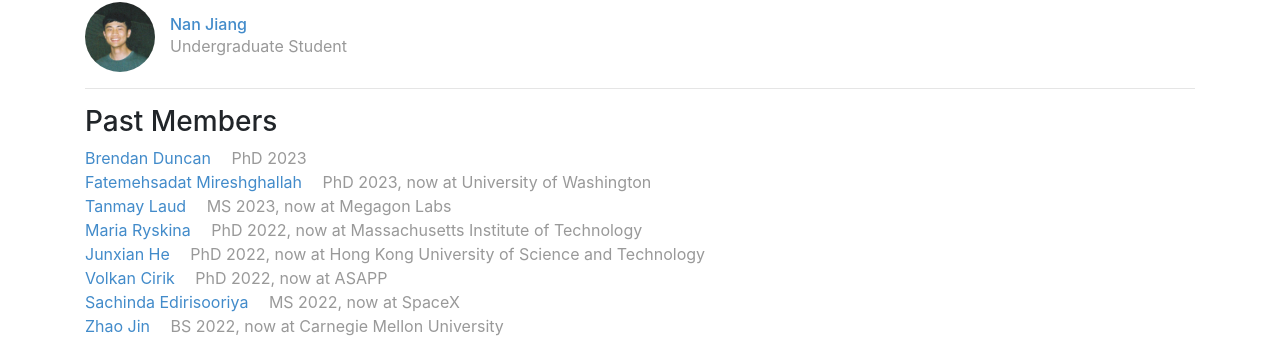
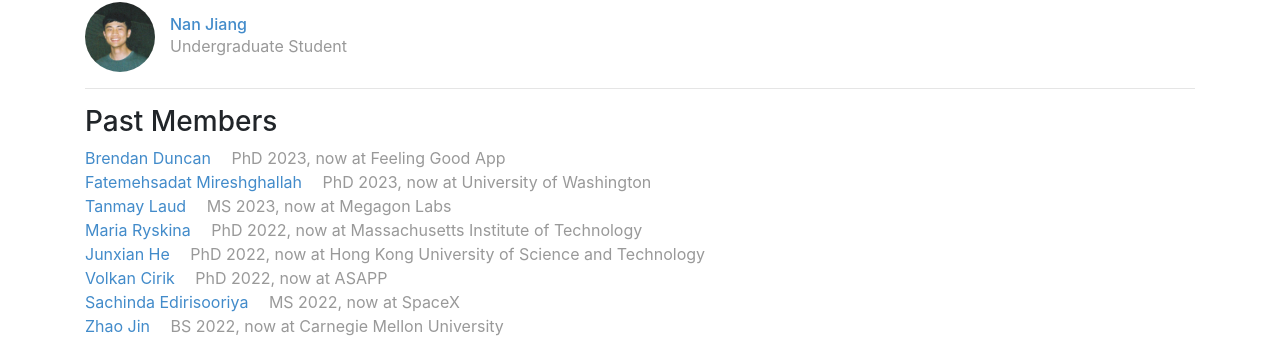
Before and after one commit to icebergnlp/icebergnlp.github.io, a Jekyll site: the page built from people.html, in a window 1280 px wide. Shown: the part 738-1079 px from the top of the page. Built offline with Jekyll 4.4.1, drawn with Linux system fonts in a browser that asks for light colours.

Commit message:
Update Brendan's affiliation

```diff
--- a/_data/people.yml
+++ b/_data/people.yml
@@ -97,7 +97,7 @@ brendan:
     webpage: http://www.brendanduncan.com/
     role: past
     image: /img/people/brendan.png
-    bio: PhD 2023
+    bio: PhD 2023, now at Feeling Good App
 
 fatemeh:
     display_name: Fatemehsadat Mireshghallah
```
